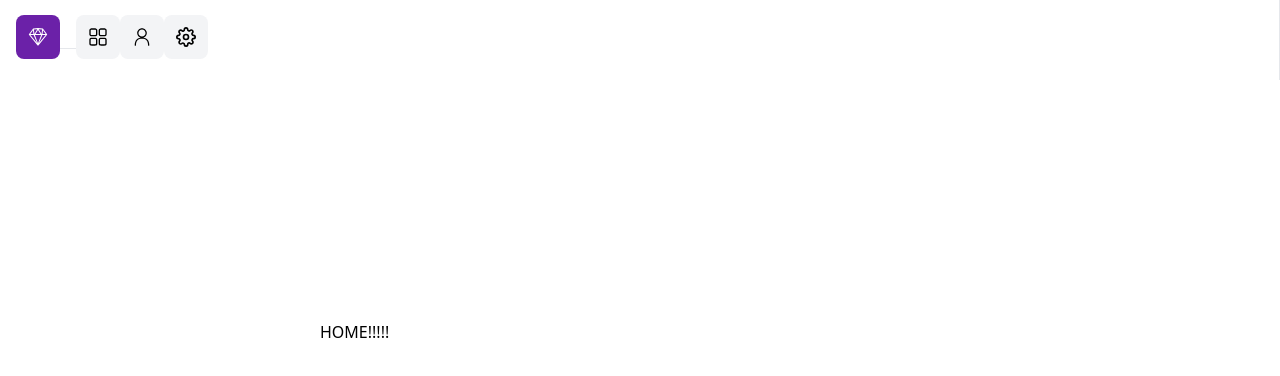
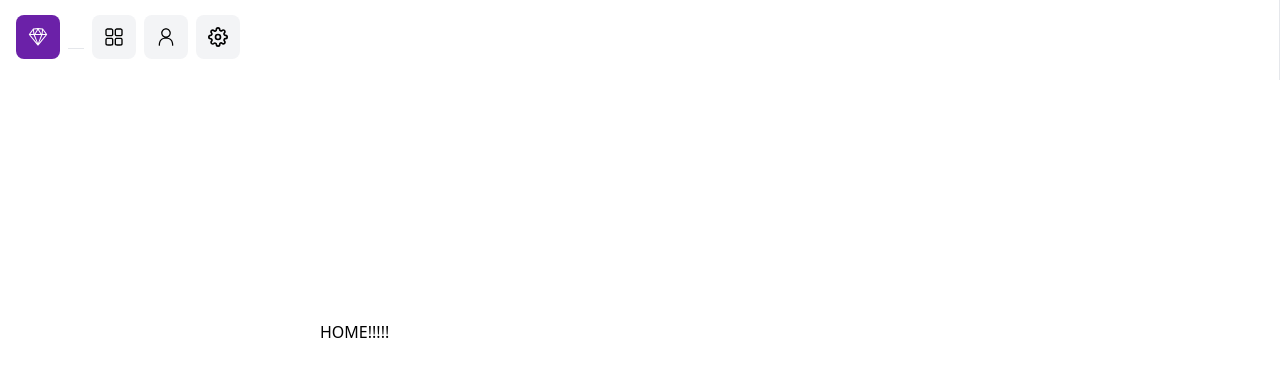
Before and after one commit to pablolospe/kamalaya-front, a Next.js app: page / in a window 1280 px wide. Shown: the top 376 px of the page. Built offline with nearby package versions, Linux system fonts and the light colour scheme.

Commit message:
loading simple y 2 pavadas +

```diff
--- /dev/null
+++ b/app/voluntarios/loading.js
@@ -0,0 +1,9 @@
+import React from 'react'
+
+function Loading() {
+  return (
+    <div className='m-40'>Loading...</div>
+  )
+}
+
+export default Loading
--- a/app/voluntarios/page.jsx
+++ b/app/voluntarios/page.jsx
@@ -35,7 +35,7 @@ function Voluntarios() {
     }
 
     fetchData();
-  }, [query]);
+  }, [query, usuarios]);
 
   return (
     <div className="flex flex-col gap-3">
--- a/components/Sidebar.jsx
+++ b/components/Sidebar.jsx
@@ -8,7 +8,7 @@ function Sidebar({ children }) {
   return (
     <div className="flex">
       <div className="fixed h-20 w-screen p-4 bg-white border-r-[1px] flex flex-row justify-between">
-        <div className="flex flex-row items-center">
+        <div className="flex flex-row gap-2 items-center">
           <Link href="/">
             <div className="bg-purple-800 text-white p-3 rounded-lg inline-block">
               {/* <RxSketchLogo size={20} /> */}
```
